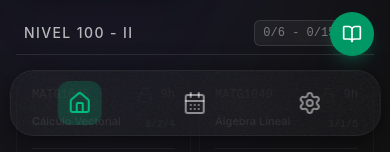
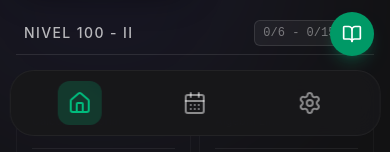
Before and after one commit to jayjanick/Malla-Interactiva-ESPOL, a React (Vite) app: page / in a window 390 px wide. Shown: the part 692-844 px from the top of the page. Built offline with nearby package versions, Linux system fonts and the light colour scheme.

Commit message:
feat(ui): Improve mobile sidebar styling
Update the mobile bottom navigation bar to use a translucent background with a border, aligning with the overall application's `ios-glass` aesthetic and improving visual clarity.

```diff
--- a/src/components/Sidebar.tsx
+++ b/src/components/Sidebar.tsx
@@ -104,7 +104,7 @@ export function Sidebar({ currentView, setCurrentView }: SidebarProps) {
 
       {/* Mobile Bottom Navigation */}
       <div className="md:hidden fixed bottom-4 left-1/2 -translate-x-1/2 w-[95%] z-50">
-        <div className="ios-glass ios-shadow rounded-3xl flex items-center justify-around py-2.5 px-3 transition-colors duration-500">
+        <div className="bg-card/95 backdrop-blur-md rounded-3xl flex items-center justify-around py-2.5 px-3 transition-colors duration-500 border border-border/50">
           <button
             onClick={() => setCurrentView('dashboard')}
             className={cn(
```
